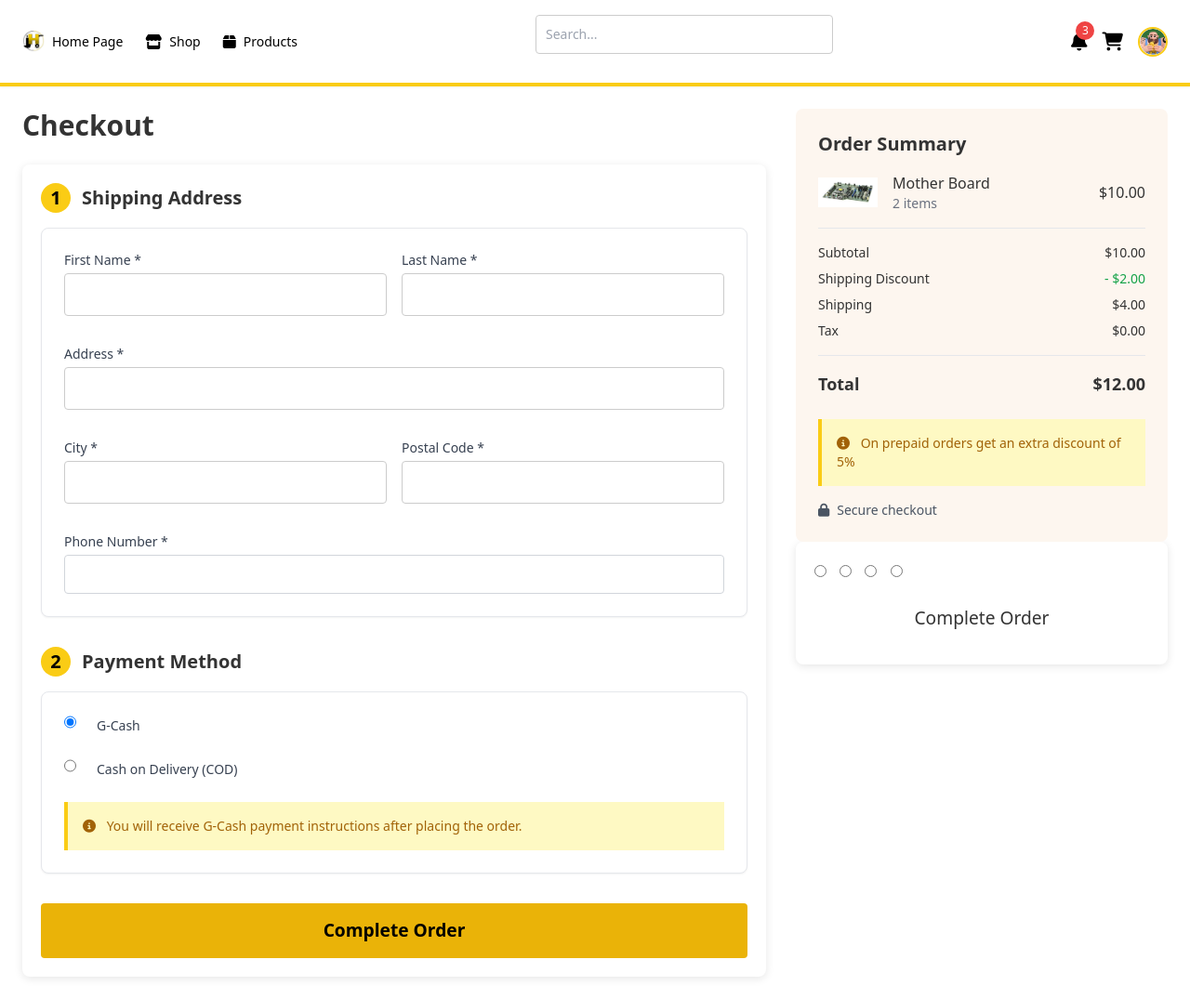
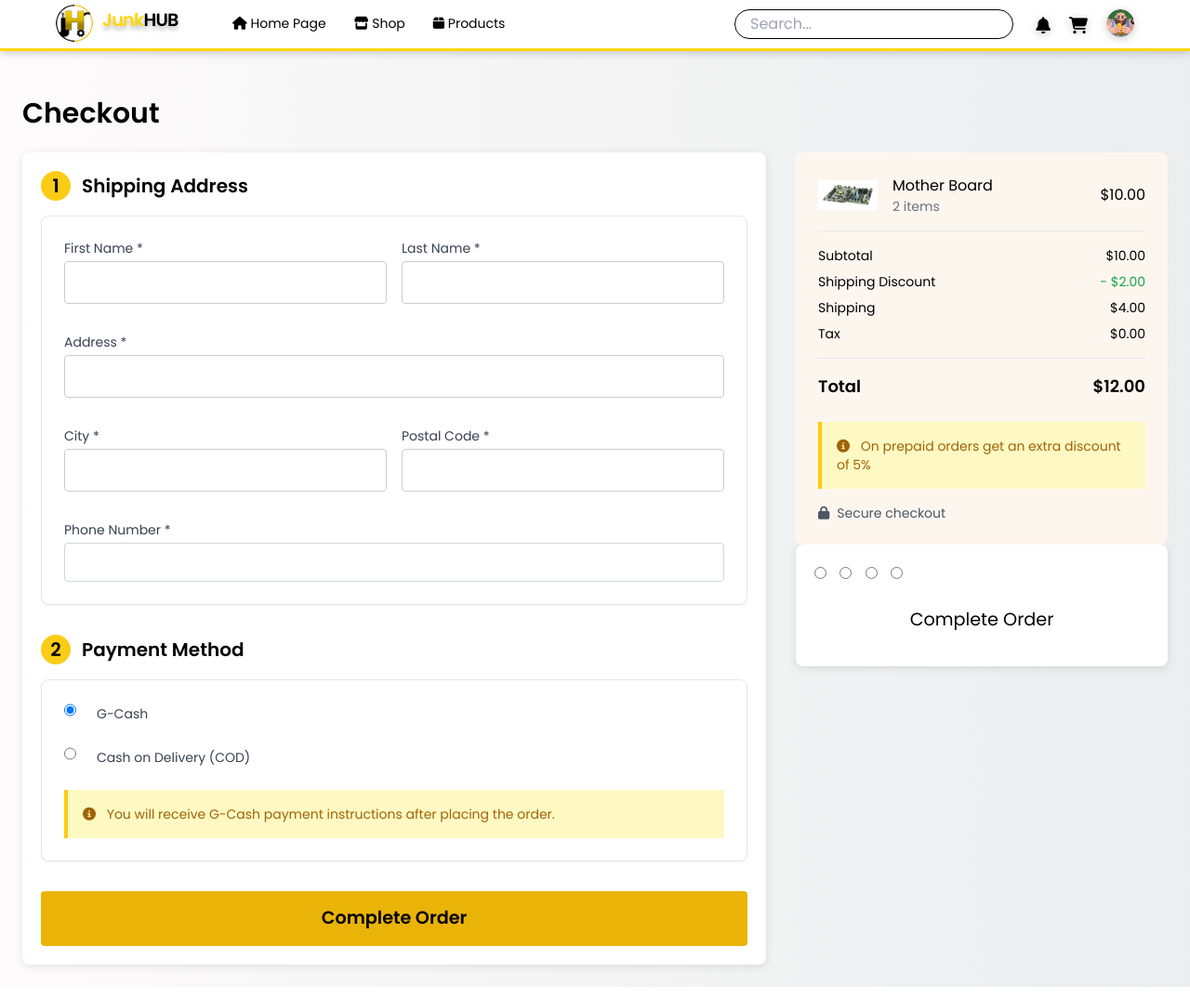
Before and after one commit to zarate-joes/JUNKHUB, a PHP site: page /Checkout.html in a window 1280 px wide. Shown: the whole page at 93% size. Run offline with PHP 8.4, Linux system fonts and the light colour scheme; some libraries are stand-ins or nearby versions.

Commit message:
Update Commit

```diff
--- a/Cart/Cart.html
+++ b/Cart/Cart.html
@@ -22,7 +22,7 @@
 
 <div class="Cart-icon">
   <i class="fas fa-shopping-cart"></i>
-  <span class="cart-icon-badge">0</span> <!-- This should be present in both files -->
+  <span class="cart-icon-badge">0</span>
 </div>
 
       <div class="notification-icon">
--- a/Payment/Checkout.css
+++ b/Payment/Checkout.css
@@ -1,11 +1,280 @@
-/* General Styling */
 body {
-  font-family: Arial, sans-serif;
-  background-color: #f4f4f9;
-  color: #333;
+  padding: 0;
   margin: 0;
-  padding: 0;
+  font-family: 'Poppins', sans-serif;
+  overflow-x: hidden;
+  background: linear-gradient(to right, #fdfbfb, #ebedee);
 }
+
+main {
+  margin-top: 80px; /* Adds space below the fixed header */
+}
+
+aside > div {
+  position: sticky;
+  top: 100px; /* Changed from top:6 to position it lower */
+  margin-top: 20px; /* Additional spacing */
+}
+
+
+
+
+
+a {
+  text-decoration: none;
+}
+
+.text-gold { color: #FFD700; }
+.text-black { color: black; }
+
+.header {
+  position: fixed;
+  top: 0;
+  right: 0;
+  width: 100%;
+  height: 55px;
+  background: white;
+  z-index: 2;
+  filter: drop-shadow(0 2px 5px rgba(0, 0, 0, 0.2));
+}
+
+.mainbg {
+  display: flex;
+  justify-content: center;
+  height: 100vh;
+  background: linear-gradient(135deg, #f5f7fa 0%, #ffe664 100%);
+  overflow-x: hidden;
+  z-index: 0;
+  position: relative; /* optional but good for stacking context */
+}
+
+
+
+.divider-line {
+  position: absolute;
+  left: 0;
+  border: none;
+  height: 3px;
+  width: 100%;
+  background-color: #FFD700;
+  z-index: 1;
+  bottom: 0;
+}
+
+.profile-icon {
+  position: absolute;
+  top: 10px;
+  right: 60px;
+  width: 30px;
+  height: 30px;
+  cursor: pointer;
+  transition: all 0.1s ease-in-out;
+}
+
+.profile-icon:hover {
+  transform: scale(1.1);
+  opacity: 0.9;
+}
+
+.profile-icon img {
+  width: 100%;
+  height: 100%;
+  border-radius: 50%;
+  object-fit: cover;
+  filter: drop-shadow(0 2px 5px rgba(0, 0, 0, 0.2));
+}
+
+.Cart-icon {
+  position: absolute;
+  top: 13.5px;
+  right: 110px;
+  font-size: 18px;
+  cursor: pointer;
+  transition: all 0.1s ease-in-out;
+  color: #000;
+  filter: drop-shadow(0 2px 5px rgba(0, 0, 0, 0.2));
+}
+
+.Cart-icon:hover {
+  color: #e0e0e0;
+  transform: scale(1.1);
+  opacity: 0.9;
+}
+
+.cart-icon-badge {
+  position: absolute;
+  top: -5px;
+  right: -5px;
+  background: red;
+  color: white;
+  padding: 1px 5px;
+  border-radius: 50%;
+  font-size: 10px;
+  display: none; /* Start hidden by default */
+}
+
+.notification-icon {
+  position: absolute;
+  color: #000000;
+  top: 13.5px;
+  right: 150px;
+  font-size: 18px;
+  cursor: pointer;
+  transition: all 0.1s ease-in-out;
+  filter: drop-shadow(0 2px 5px rgba(0, 0, 0, 0.2));
+}
+
+.notification-icon:hover {
+  color: #e0e0e0;
+  transform: scale(1.1);
+  opacity: 0.9;
+}
+
+.search-container {
+  position: absolute;
+  top: 9.5px;
+  right: 190px;
+  cursor: pointer;
+  transition: all 0.1s ease-in-out;
+}
+.search-container:hover{
+  transform: scale(1.01);
+  opacity: 0.9;
+}
+
+.search-container input[type="text"] {
+  padding: 8px 16px;
+  border: 1px solid #000000;
+  border-radius: 20px;
+  outline: none;
+  width: 300px;
+  height: 32px;
+}
+
+.search-container input[type="text"]:focus {
+  border-color: #FFD700;
+  box-shadow: 0 0 5px rgba(255, 215, 0, 0.5);
+}
+
+.logo {
+  position: absolute;
+  top: 5px;
+  left: 60px;
+  width: 40px;
+  height: 40px;
+  cursor: pointer;
+  transition: all 0.1s ease-in-out;
+}
+
+.logo:hover {
+  transform: scale(1.1);
+  opacity: 0.9;
+}
+
+.logo img {
+  width: 100%;
+  height: 100%;
+  border-radius: 50%;
+  object-fit: cover;
+}
+
+.brand-name {
+  position: absolute;
+  margin-top: 8px;
+  margin-left: 110px;
+  text-shadow: 0 4px 4px rgba(0, 0, 0, 0.25);
+  font-weight: 700;
+  font-size: clamp(1rem, 1.50vw, 2rem);
+  letter-spacing: -0.04em;
+}
+
+.category-wrapper {
+  position: absolute;
+  display: flex;
+  left: 250px;
+  top: 15px;
+  bottom: 0px;
+  gap: 30px;
+}
+
+.shop-cat {
+  position: relative;
+  gap: 6px;
+  font-size: 14px;
+  color: #000;
+  cursor: pointer;
+  transition: all 0.1s ease-in-out;
+}
+
+.shop-cat:hover {
+  transform: scale(1.1);
+  color: #e0e0e0;
+  opacity: 0.9;
+}
+
+.shop-cat.clicked {
+  color: #FFD700;
+}
+
+.home-cat {
+  position: relative;
+  gap: 6px;
+  font-size: 14px;
+  color: #000;
+  cursor: pointer;
+  transition: all 0.1s ease-in-out;
+}
+
+.home-cat:hover {
+  transform: scale(1.1);
+  color: #e0e0e0;
+  opacity: 0.9;
+}
+
+.home-cat.clicked {
+  color: #FFD700;
+}
+
+.products-cat  {
+  position: relative;
+  gap: 6px;
+  font-size: 14px;
+  color: #000;
+  cursor: pointer;
+  transition: all 0.1s ease-in-out;
+}
+
+.products-cat:hover {
+  transform: scale(1.1);
+  color: #e0e0e0;
+  opacity: 0.9;
+}
+
+.products-cat.clicked {
+  color: #FFD700;
+}
+
+
+
+
+
+
+
+
+
+
+
+
+
+
+
+
+
+
+
+
+
+
 
 .container {
   width: 80%;
@@ -206,12 +475,19 @@
 
 /* Responsive Design */
 @media (max-width: 768px) {
-  .container {
-    width: 90%;
+  /* Existing media queries... */
+
+  /* Add these for mobile responsiveness */
+  main {
+    margin-top: 70px;
+    flex-direction: column;
   }
 
-  #credit-card-fields input,
-  #gcash-input-box input {
-    width: 100%;
+  aside {
+    margin-top: 30px;
+  }
+
+  aside > div {
+    position: static; /* Remove sticky on mobile */
   }
 }
--- a/Payment/Checkout.html
+++ b/Payment/Checkout.html
@@ -3,64 +3,66 @@
 <head>
   <meta charset="UTF-8" />
   <meta name="viewport" content="width=device-width, initial-scale=1.0" />
-  <title>Checkout</title>
+  <title>Checkout - JunkHub</title>
   <link rel="stylesheet" href="Checkout.css">
   <script src="https://cdn.tailwindcss.com"></script>
-  <script src="https://kit.fontawesome.com/a076d05399.js" crossorigin="anonymous"></script>
+    <link href="https://fonts.googleapis.com/css2?family=Poppins:wght@300;400;600&display=swap" rel="stylesheet">
+  <link rel="icon" type="image/png" href="../Images/teallogo22619-foad-200h.png">
+  <link rel="stylesheet" href="https://cdnjs.cloudflare.com/ajax/libs/font-awesome/6.5.0/css/all.min.css">
+
 </head>
-<body class="bg-white font-sans">
+<body>
 
-  <!-- Header (Same as cart page) -->
-  <header class="bg-white text-black py-4 px-6 border-b-4 border-yellow-400 shadow-sm z-50">
-    <div class="max-w-screen-xl mx-auto flex items-center justify-between flex-wrap">
+<div class="header">
 
-      <!-- Category Wrapper -->
-      <div class="flex items-center space-x-6">
-        <a href="../Landing Page/index.html" class="flex items-center space-x-2 hover:text-orange-300">
-          <img src="./pngs/Logoo.png" alt="Logo" class="w-6 h-6 object-contain" />
-          <span class="text-sm font-medium">Home Page</span>
+       <div class="divider-line"></div>
+
+      <div class="profile-icon">
+        <img src="./pngs/prof.png" alt="Profile"></div>
+
+        <a href="../Cart/Cart.html">
+          <div class="Cart-icon">
+        <i class="fas fa-shopping-cart"></i>
         </a>
-        <a href="../Dashboard/junkhub.html" class="flex items-center space-x-2 hover:text-yellow-500">
-          <i class="fas fa-store text-md"></i>
-          <span class="text-sm font-medium">Shop</span>
+</div>
+
+      <div class="notification-icon">
+        <i class="fas fa-bell"></i></div>
+
+        <div class="search-container">
+        <input type="text" placeholder="Search..."></div>
+
+         <a href="../Landing Page/index.html">
+        <div class="logo">
+        <img src="./pngs/Logo.png" alt="Logo"></div>
+      </a>
+
+        <h1 class="brand-name">
+      <span class="text-gold">Junk</span><span class="text-black">HUB</span>
+    </h1>
+
+          <div class="category-wrapper">
+
+        <a href="../Dashboard/junkhub.html">
+        <div class="home-cat">
+          <i class="fas fa-home"></i>
+          <span>Home Page</span></div>
         </a>
-        <a href="../Dashboard/junkhub.html" class="flex items-center space-x-2 hover:text-yellow-500">
-          <i class="fas fa-box text-md"></i>
-          <span class="text-sm font-medium">Products</span>
-        </a>
-      </div>
 
-      <!-- Search Box -->
-      <div class="relative max-w-xs w-full mx-4 mt-4 lg:mt-0">
-        <input
-          type="text"
-          placeholder="Search..."
-          class="w-full px-4 py-1.5 text-sm rounded-full border border-gray-300 focus:outline-none focus:ring-2 focus:ring-yellow-400"
-        />
-      </div>
-
-      <!-- Icons -->
-      <div class="flex items-center space-x-4 mt-4 lg:mt-0">
-        <!-- Notification -->
-        <div class="relative text-xl hover:text-yellow-500 cursor-pointer">
-          <i class="fas fa-bell"></i>
-          <span class="absolute -top-2 -right-2 bg-red-500 text-white text-xs w-5 h-5 flex items-center justify-center rounded-full">3</span>
-        </div>
-        <!-- Cart -->
-        <div class="text-xl hover:text-yellow-500 cursor-pointer">
-          <i class="fas fa-shopping-cart"></i>
-        </div>
-        <!-- Profile -->
-        <div class="w-8 h-8 rounded-full overflow-hidden border-2 border-yellow-400">
-          <img src="./pngs/prof.png" alt="Profile" class="w-full h-full object-cover" />
-        </div>
-      </div>
-
-    </div>
-  </header>
+        <div class="shop-cat">
+          <i class="fas fa-store"></i>
+          <span>Shop</span></div>
 
 
-  <main class="p-6 max-w-screen-xl mx-auto lg:flex lg:space-x-8">
+        <div class="products-cat">
+          <i class="fas fa-box"></i>
+          <span>Products</span></div>
+
+      </div>
+</div>
+
+
+<main class="p-6 max-w-screen-xl mx-auto lg:flex lg:space-x-8" style="margin-top: 80px;">
     <!-- Payment Form -->
     <div class="lg:w-2/3">
       <h2 class="text-3xl font-bold mb-6">Checkout</h2>
@@ -151,9 +153,8 @@
     </div>
 
     <!-- Order Summary -->
-    <aside class="lg:w-1/3 mt-8 lg:mt-0">
-      <div class="bg-[#fdf6ef] p-6 rounded-lg sticky top-6">
-        <h3 class="text-xl font-semibold mb-4">Order Summary</h3>
+    <aside class="lg:w-1/3 mt-8 lg:mt-0" style="margin-top: 40px;">
+    <div class="bg-[#fdf6ef] p-6 rounded-lg sticky" style="top: 100px;">
 
         <!-- Product -->
         <div class="flex items-center justify-between mb-4 pb-4 border-b">
@@ -194,6 +195,8 @@
           <span>Secure checkout</span>
         </div>
       </div>
+
+
       <form id="checkout-form">
   <!-- Include inputs with required fields like name, address, etc. -->
   <!-- Payment radio buttons -->
--- a/Payment/Checkout.js
+++ b/Payment/Checkout.js
@@ -1,3 +1,5 @@
+
+
 document.addEventListener('DOMContentLoaded', function() {
   // DOM Elements
   const checkoutForm = document.getElementById('checkout-form');
```
Also changed, not shown: Payment/pngs/Cart.png (deleted), Payment/pngs/JunkHub.png (deleted), Payment/pngs/Logo.png (added), Payment/pngs/Logoo.png (deleted).
